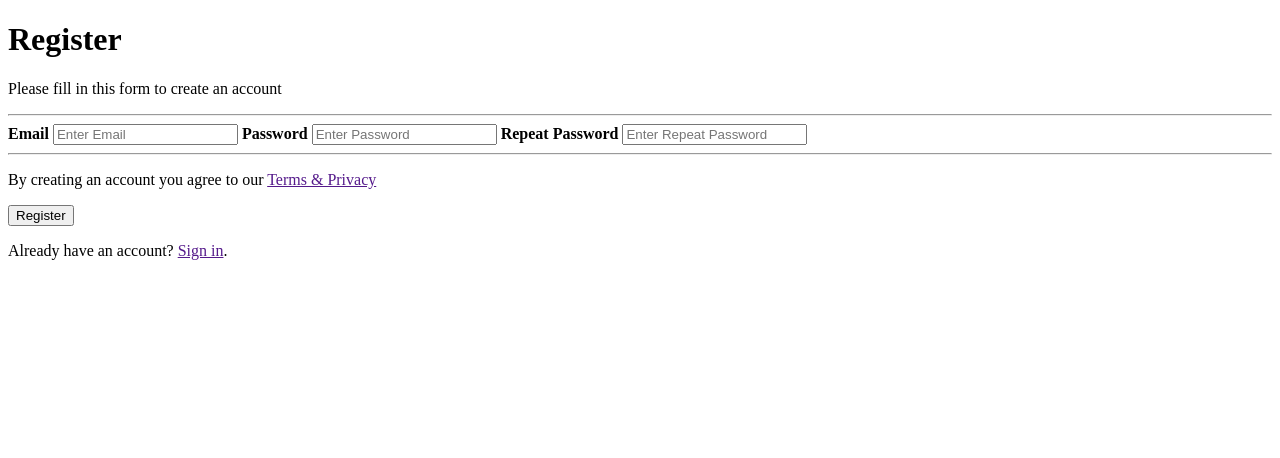
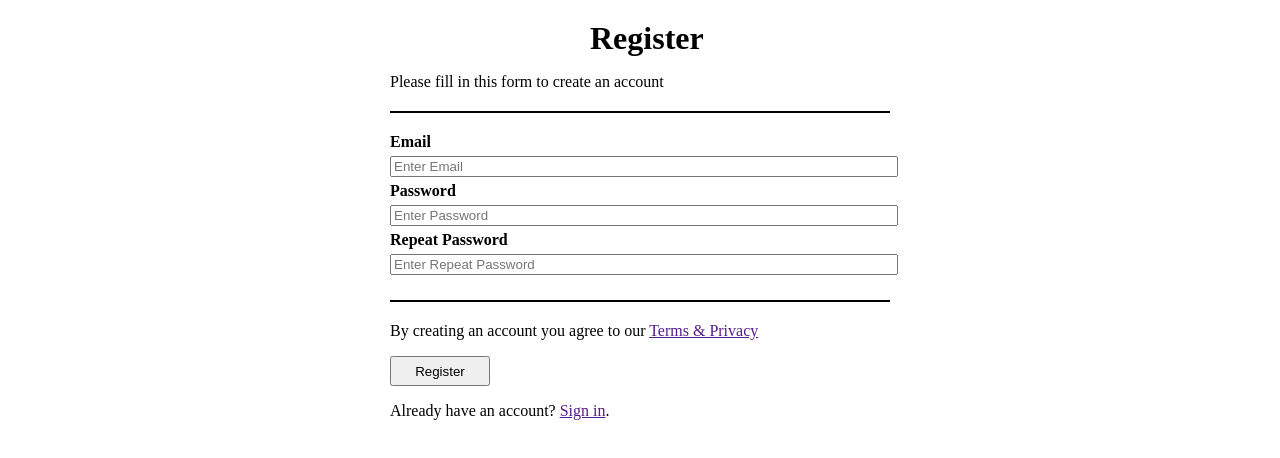
Before and after one commit to Makino2002/SET2025, a plain HTML site: page index.html in a window 1280 px wide. Drawn offline with Linux system fonts and the light colour scheme.

Commit message:
add css, class, id

```diff
--- a/index.html
+++ b/index.html
@@ -26,7 +26,7 @@
       <input
         type="password"
         id="repeat-password"
-        class="register"
+        class="repeat-password"
         placeholder="Enter Repeat Password"
       />
     </form>
--- a/styles.css
+++ b/styles.css
@@ -0,0 +1,30 @@
+.register {
+  width: 100px;
+  margin: 20px auto;
+  margin-bottom: 10px;
+}
+hr {
+  border: 1px solid;
+  margin: 20px 0px;
+}
+from {
+  width: 500px;
+}
+.email,
+.password,
+.repeat-password {
+  margin: 5px auto;
+}
+body {
+  width: 500px;
+  margin: 0px auto;
+}
+input {
+  width: 500px;
+}
+button {
+  width: 100px;
+  height: 30px;
+  margin: 0px;
+  padding: 0 auto;
+}
```
